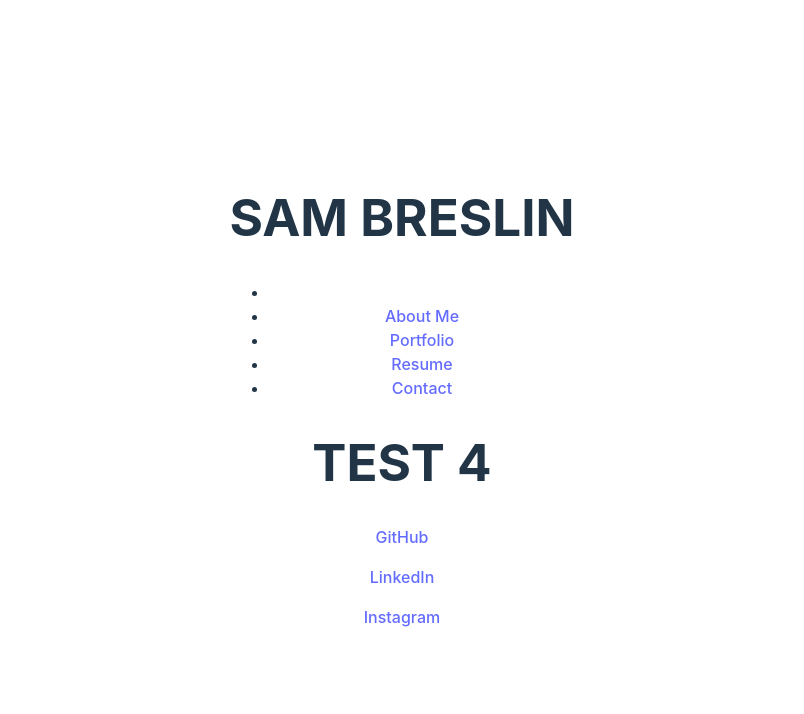
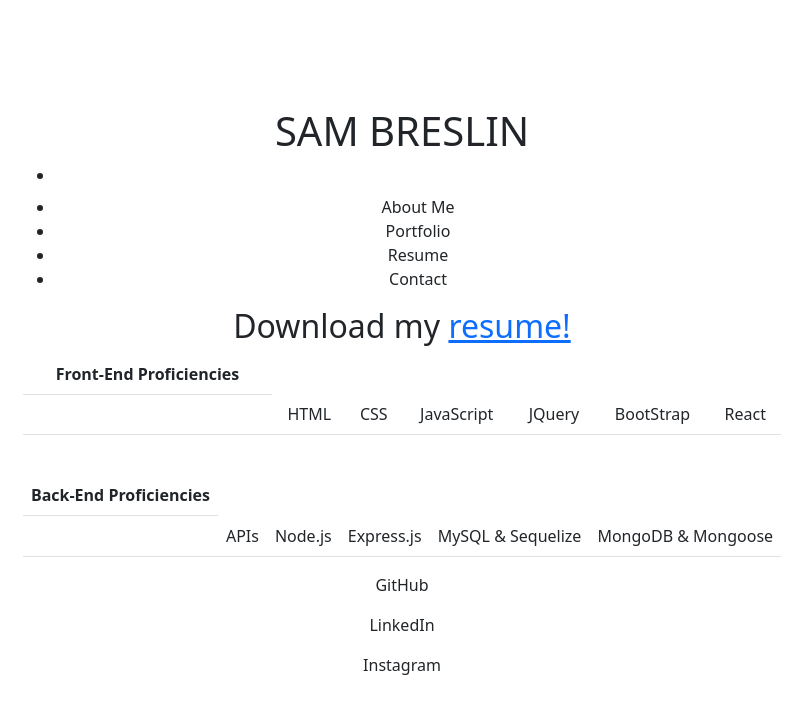
Before and after one commit to sambrez/react-portfolio, a React (Vite) app in the folder react-portfolio/: page /Resume in a window 1280 px wide. Shown: the top 714 px of the page, without its empty margins (238-1042 px from the left). Built offline with nearby package versions, Linux system fonts and the light colour scheme.

Commit message:
contact and resume page basics

```diff
--- a/react-portfolio/package.json
+++ b/react-portfolio/package.json
@@ -11,6 +11,7 @@
     "preview": "vite preview"
   },
   "dependencies": {
+    "bootstrap": "^5.2.3",
     "react": "^18.2.0",
     "react-dom": "^18.2.0",
     "react-router-dom": "^6.11.1"
--- a/react-portfolio/src/pages/Contact.jsx
+++ b/react-portfolio/src/pages/Contact.jsx
@@ -1,9 +1,17 @@
 function Contact () {
     return (
         <>
-        <h1>
-            TEST 2
-        </h1>
+        <h2>Reach Out!</h2>
+        <form>
+            <label>NAME:</label>
+            <input type='text' name='name' required />
+            <label>EMAIL:</label>
+            <input type='email' name='email' required />
+            <label>MESSAGE:</label>
+            <textarea name='message' rows='3' required></textarea>
+            <br/>
+            <button type='submit'>Submit</button>
+        </form>
         </>
     )
 }
--- a/react-portfolio/src/pages/Resume.jsx
+++ b/react-portfolio/src/pages/Resume.jsx
@@ -1,11 +1,55 @@
-function Resume () {
-    return (
-        <>
-        <h1>
-            TEST 4
-        </h1>
-        </>
-    )
+import 'bootstrap/dist/css/bootstrap.min.css';
+
+function Resume() {
+  return (
+    <>
+      <h2>
+        Download my{" "}
+        <a
+          href="https://drive.google.com/file/d/1cffRW8koTycghkFh3qqQ9Ietz7TTk5hP/view?usp=sharing"
+          download
+        >
+          resume!
+        </a>
+      </h2>
+      <table className="table">
+        <thead>
+          <tr>
+            <th scope="col">Front-End Proficiencies</th>
+          </tr>
+        </thead>
+        <tbody>
+          <tr>
+            <th scope="row"></th>
+            <td>HTML</td>
+            <td>CSS</td>
+            <td>JavaScript</td>
+            <td>JQuery</td>
+            <td>BootStrap</td>
+            <td>React</td>
+          </tr>
+        </tbody>
+      </table>
+      <br/>
+      <table className="table">
+        <thead>
+          <tr>
+            <th scope="col">Back-End Proficiencies</th>
+          </tr>
+        </thead>
+        <tbody>
+          <tr>
+            <th scope="row"></th>
+            <td>APIs</td>
+            <td>Node.js</td>
+            <td>Express.js</td>
+            <td>MySQL & Sequelize</td>
+            <td>MongoDB & Mongoose</td>
+          </tr>
+        </tbody>
+      </table>
+    </>
+  );
 }
 
 export default Resume;
```
Also changed, not shown: 1 other file (tests, documents, lock files or other folders).
